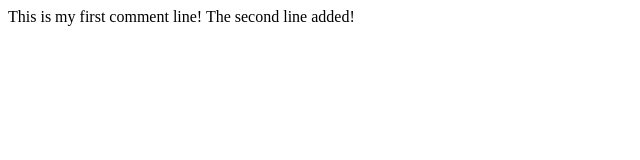
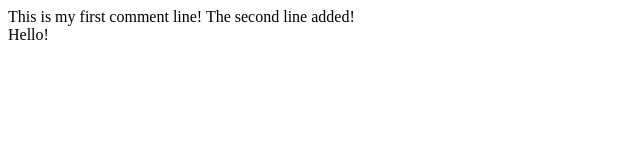
Before and after one commit to Cooler177/projecttest, a plain HTML site: page index.html in a window 1280 px wide. Shown: the full height of the page, 0-640 px from the left. Drawn offline with Linux system fonts and the light colour scheme.

Commit message:
Update index.html

```diff
--- a/index.html
+++ b/index.html
@@ -7,5 +7,6 @@
   </head>
   <body>
     This is my first comment line! The second line added!
+    <div>Hello!</div>
   </body>
 </html>
```
